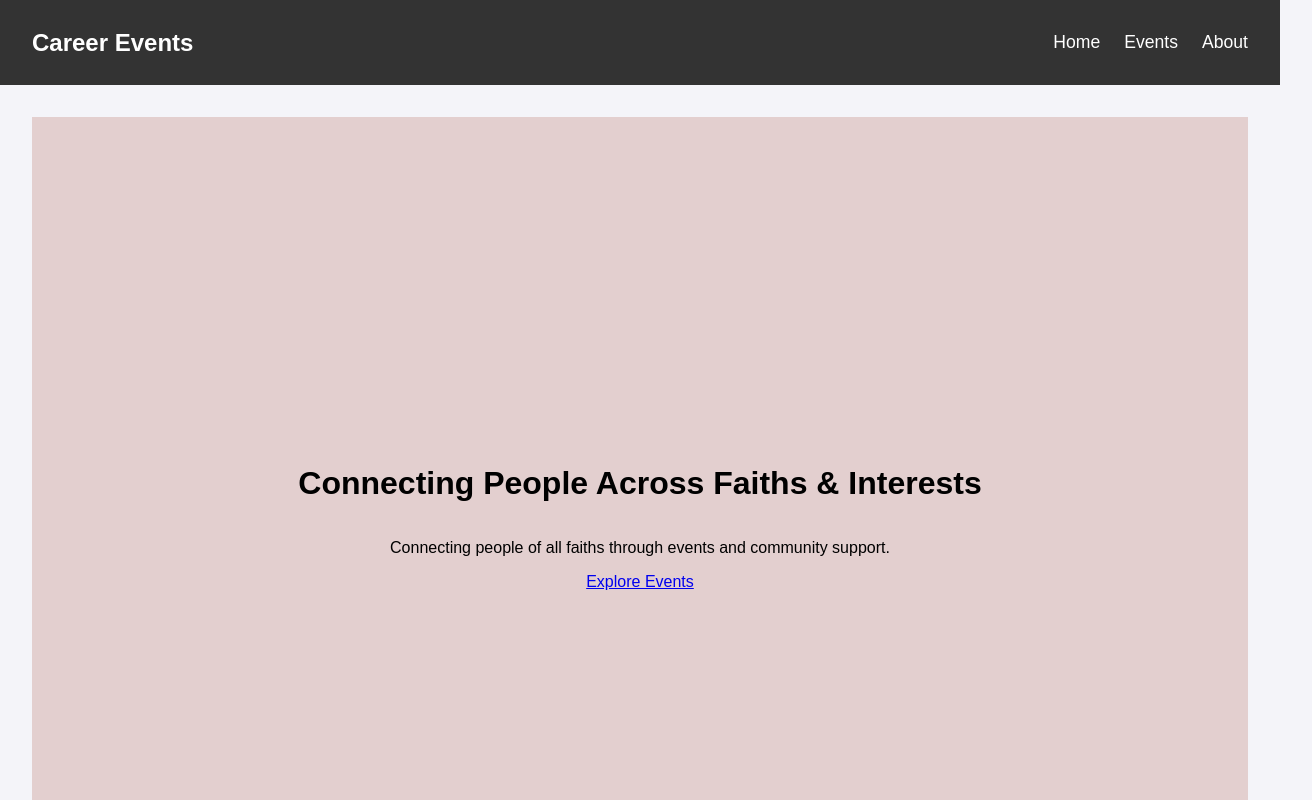
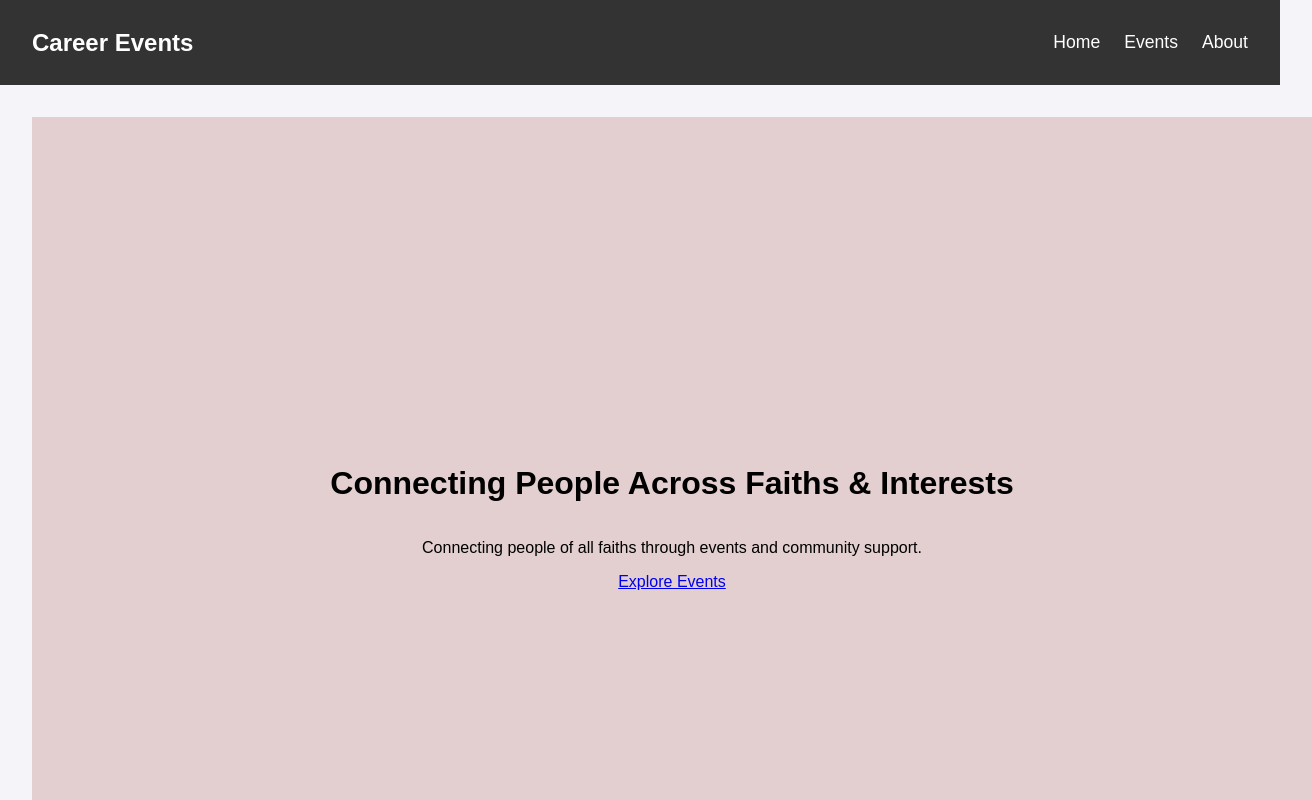
Before and after one commit to saravananbala410/Career-Events, a React (Create React App) app: page / in a window 1280 px wide. Shown: the top 800 px of the page, 1312 px wide, since content can reach past the window. Built offline with nearby package versions, Linux system fonts and the light colour scheme.

Commit message:
Update Home.css

```diff
--- a/src/pages/Home.css
+++ b/src/pages/Home.css
@@ -12,11 +12,12 @@
 
 .home {
     background: #e3cfcf;
-    height: 100vh;
+    height: 100vh; /* Full height of the viewport */
+    width: 100vw;  /* Full width of the viewport */
     display: flex;
     flex-direction: column;
     justify-content: center;
-    align-items: center; /* Corrected this line */
+    align-items: center; /* Center items both vertically and horizontally */
 }
   .event-image {
     width: 100%;
```
